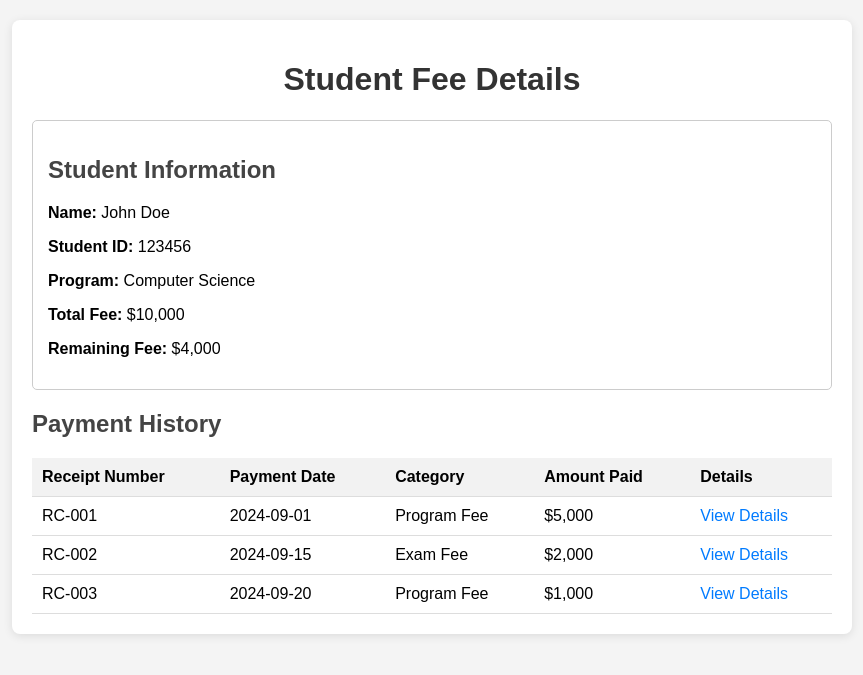
After one commit to Prajwalchyy/FEE6ThSem, a PHP site: page /actions/studentandfeedetail.php in a window 1280 px wide. The commit adds this page. Shown: the top 675 px of the page, without its empty margins (208-1071 px from the left). Run offline with PHP 8.4, Linux system fonts and the light colour scheme.

```diff
--- a/Admin/actions/receipt.php
+++ b/Admin/actions/receipt.php
@@ -25,7 +25,7 @@ $query = "
 $result = mysqli_query($conn, $query);
 $row = mysqli_fetch_assoc($result);
 
-// Fetch fee details
+
 $fee_query = "
     SELECT *
     FROM fee_transaction
--- /dev/null
+++ b/Admin/actions/studentandfeedetail.php
@@ -0,0 +1,122 @@
+<!DOCTYPE html>
+<html lang="en">
+<head>
+    <meta charset="UTF-8">
+    <meta name="viewport" content="width=device-width, initial-scale=1.0">
+    <title>Student Fee Details</title>
+    <!-- <link rel="stylesheet" href="styles.css"> -->
+     <style>
+        body {
+    font-family: Arial, sans-serif;
+    background-color: #f4f4f4;
+    margin: 0;
+    padding: 20px;
+}
+
+.container {
+    max-width: 800px;
+    margin: auto;
+    background: white;
+    padding: 20px;
+    border-radius: 8px;
+    box-shadow: 0 2px 10px rgba(0, 0, 0, 0.1);
+}
+
+h1 {
+    text-align: center;
+    color: #333;
+}
+
+.student-info {
+    margin-bottom: 20px;
+    padding: 15px;
+    border: 1px solid #ccc;
+    border-radius: 5px;
+}
+
+h2 {
+    color: #444;
+}
+
+table {
+    width: 100%;
+    border-collapse: collapse;
+    margin-top: 10px;
+}
+
+th, td {
+    padding: 10px;
+    text-align: left;
+    border-bottom: 1px solid #ddd;
+}
+
+th {
+    background-color: #f2f2f2;
+}
+
+tr:hover {
+    background-color: #f1f1f1;
+}
+
+a {
+    color: #007BFF;
+    text-decoration: none;
+}
+
+a:hover {
+    text-decoration: underline;
+}
+
+     </style>
+</head>
+<body>
+    <div class="container">
+        <h1>Student Fee Details</h1>
+
+        <div class="student-info">
+            <h2>Student Information</h2>
+            <p><strong>Name:</strong> John Doe</p>
+            <p><strong>Student ID:</strong> 123456</p>
+            <p><strong>Program:</strong> Computer Science</p>
+            <p><strong>Total Fee:</strong> $10,000</p>
+            <p><strong>Remaining Fee:</strong> $4,000</p>
+        </div>
+
+        <h2>Payment History</h2>
+        <table>
+            <thead>
+                <tr>
+                    <th>Receipt Number</th>
+                    <th>Payment Date</th>
+                    <th>Category</th>
+                    <th>Amount Paid</th>
+                    <th>Details</th>
+                </tr>
+            </thead>
+            <tbody>
+                <tr>
+                    <td>RC-001</td>
+                    <td>2024-09-01</td>
+                    <td>Program Fee</td>
+                    <td>$5,000</td>
+                    <td><a href="detail.php?receipt=RC-001">View Details</a></td>
+                </tr>
+                <tr>
+                    <td>RC-002</td>
+                    <td>2024-09-15</td>
+                    <td>Exam Fee</td>
+                    <td>$2,000</td>
+                    <td><a href="detail.php?receipt=RC-002">View Details</a></td>
+                </tr>
+                <tr>
+                    <td>RC-003</td>
+                    <td>2024-09-20</td>
+                    <td>Program Fee</td>
+                    <td>$1,000</td>
+                    <td><a href="detail.php?receipt=RC-003">View Details</a></td>
+                </tr>
+            </tbody>
+        </table>
+    </div>
+</body>
+</html>
--- a/Admin/db/connection.php
+++ b/Admin/db/connection.php
@@ -5,8 +5,4 @@ $password = "";
 $dbname = "fee6";
 
 $conn = new mysqli($servername, $username, $password, $dbname);
-
-// if ($conn->connect_error) {
-//     die("Connection failed: " . $conn->connect_error);
-// }
 ?>
--- a/Admin/studentlist.php
+++ b/Admin/studentlist.php
@@ -7,7 +7,7 @@ if (isset($_GET['search']) && !empty($_GET['search'])) {
     $where = "WHERE sname LIKE '%$search%' OR senroll LIKE '%$search%' OR scontact LIKE '%$search%'";
 }
 
-//page table limit
+
 $default_limit = 10;
 
 $limit = isset($_GET['limit']) ? (int)$_GET['limit'] : $default_limit;
@@ -18,7 +18,7 @@ if ($limit < 1) {
 
 
 
-//limit logic of table
+
 $page = isset($_GET['page']) ? (int)$_GET['page'] : 1;
 if ($page < 1) {
     $page = 1;
```
Also changed, not shown: Admin/actions/paymentprocess.php (+28 -18 lines), Admin/changepass.php (+5 -6 lines), Admin/faculty.php (+6 -6 lines), Admin/feepaidhistory.php (+4 -4 lines).
